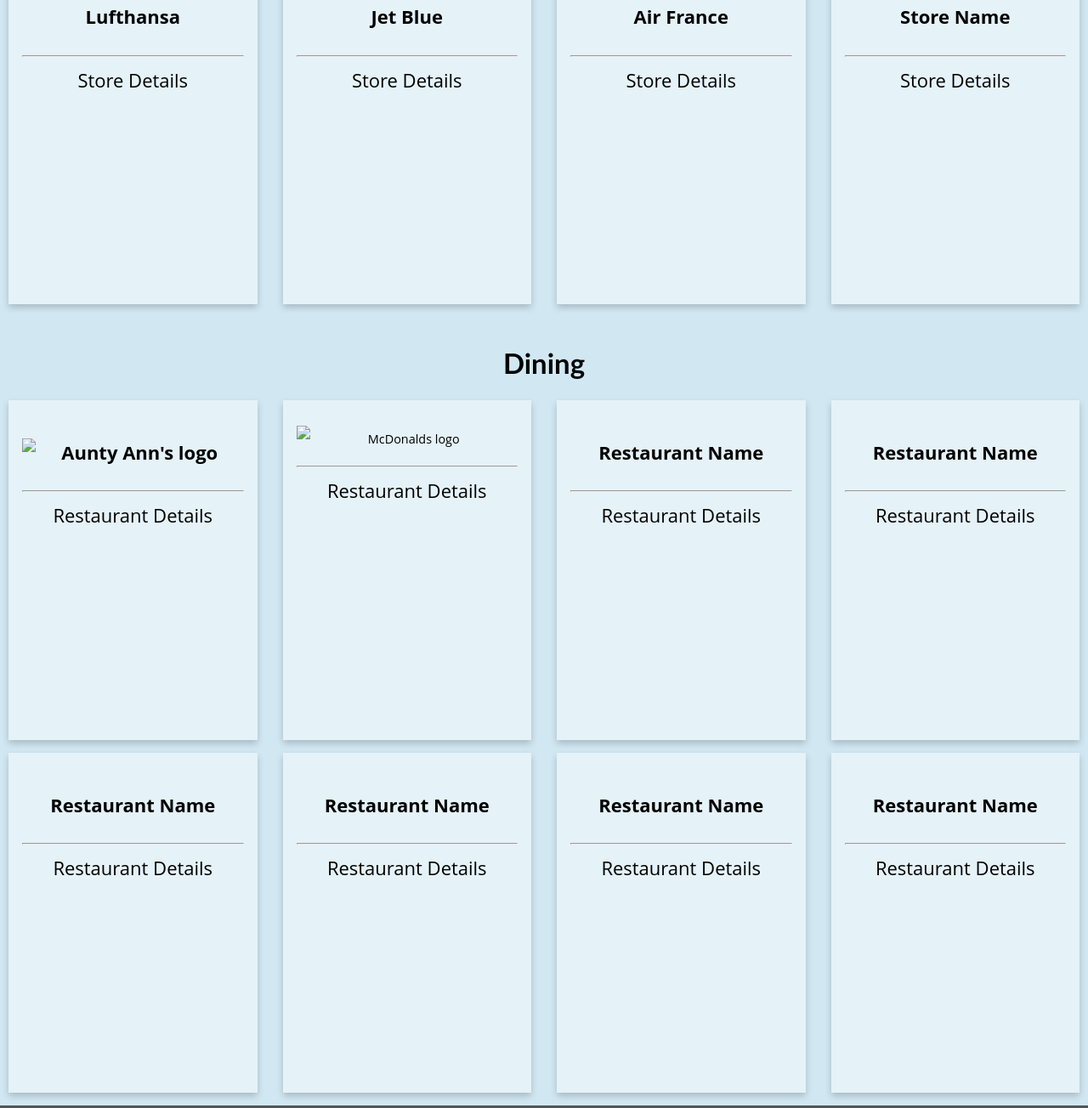
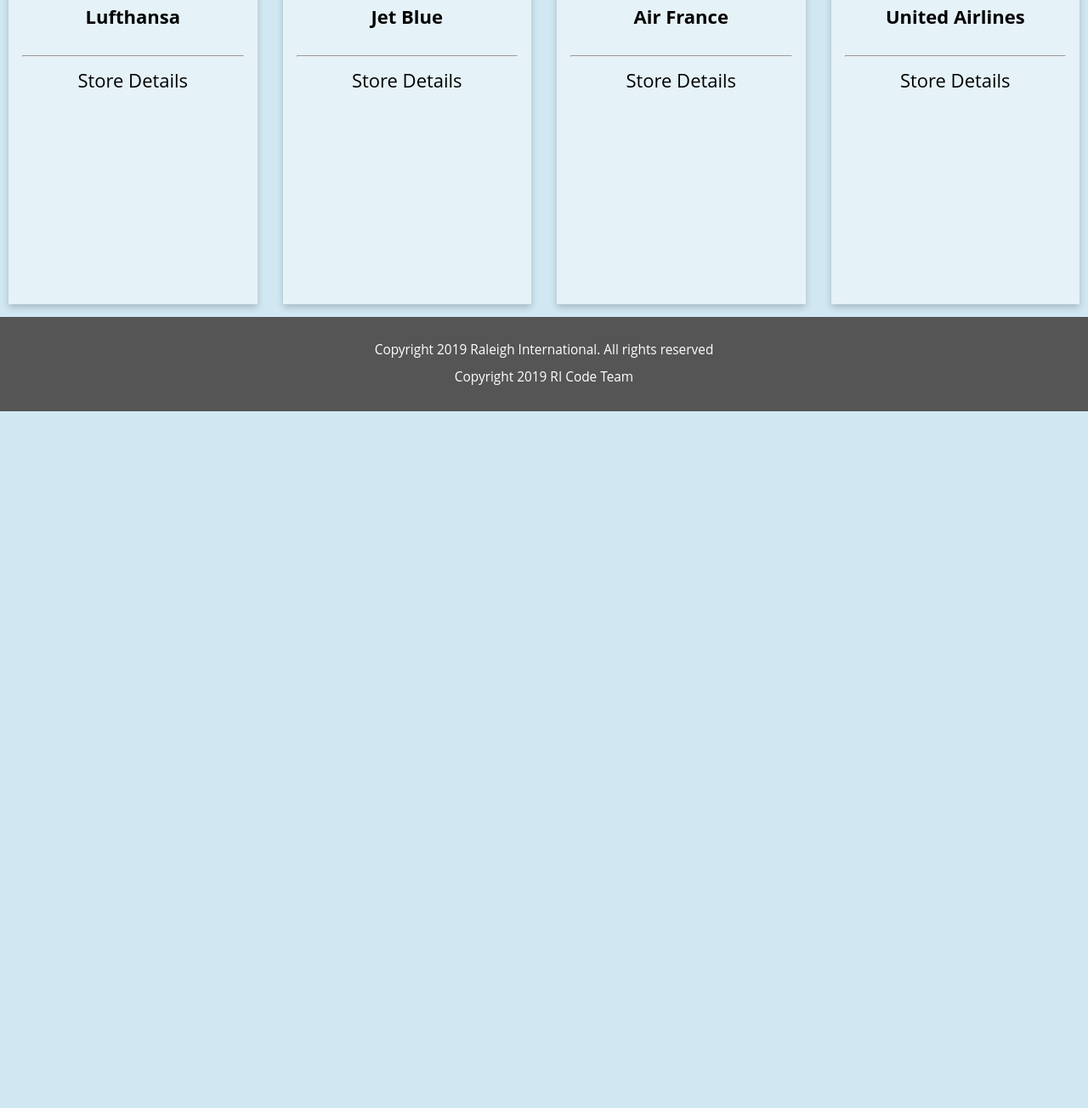
Before and after one commit to calbers1/raleighInternational, a plain HTML site: page airlines.html in a window 1280 px wide. Shown: the part 1200-2504 px from the top of the page at 85% size. After the commit the page ends 1684 px from the top, so only its background shows below. Drawn offline with Linux system fonts and the light colour scheme.

Commit message:
airlines

```diff
--- a/airlines.html
+++ b/airlines.html
@@ -114,71 +114,9 @@
 	</div>
 	<div class="column-4">
 		<div class="card">
-			<p><h4>Store Name</h4>
+			<p><h4>United Airlines</h4>
 				<hr>
 			Store Details</p>
-		</div>
-	</div>
-</div>
-<h2 id="title">Dining</h2>
-<div class="row">
-	<div class="column-4">
-		<div class="card">
-			<p><h4><img src="images/aunty.jpg" alt="Aunty Ann's logo" class="card-image-sm" /></h4>
-				<hr>
-			Restaurant Details</p>
-		</div>
-	</div>
-	<div class="column-4">
-		<div class="card">
-			<p><img src="images/mcd.png" alt="McDonalds logo" class="card-image-sm" /></h4>
-				<hr>
-			Restaurant Details</p>
-		</div>
-	</div>
-	<div class="column-4">
-		<div class="card">
-			<p><h4>Restaurant Name</h4>
-				<hr>
-			Restaurant Details</p>
-		</div>
-	</div>
-	<div class="column-4">
-		<div class="card">
-			<p><h4>Restaurant Name</h4>
-				<hr>
-			Restaurant Details</p>
-		</div>
-	</div>
-</div>
-<div class="row">
-	<div class="column-4">
-		<div class="card">
-			<p><h4>Restaurant Name</h4>
-				<hr>
-			Restaurant Details</p>
-		</div>
-	</div>
-	<div class="column-4">
-		<div class="card">
-			<p><h4>Restaurant Name</h4>
-				<hr>
-			Restaurant Details</p>
-		</div>
-	</div>
-	<div class="column-4">
-		<div class="card">
-			<p><h4>Restaurant Name</h4>
-				<hr>
-			Restaurant Details</p>
-		</div>
-	</div>
-	<div class="column-4">
-		<div class="card">
-			<p><h4>Restaurant Name</h4>
-				<hr>
-				Restaurant Details
-			</p>
 		</div>
 	</div>
 </div>
```
